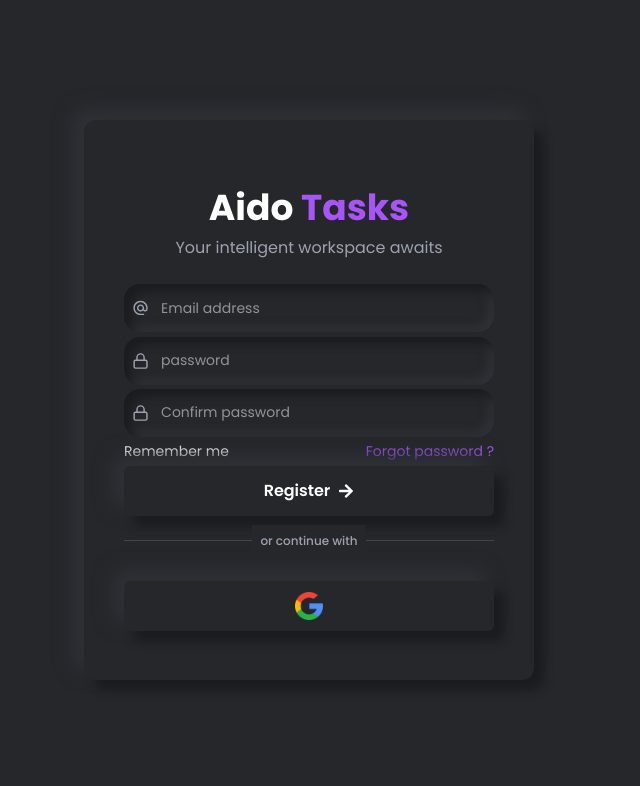
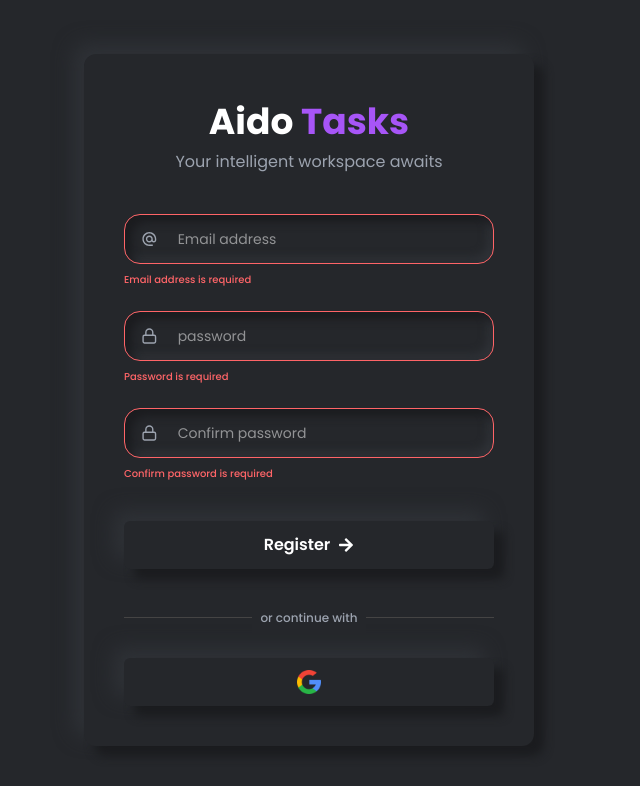
Before and after one commit to ajith-kanna/AIDO, a React (Vite) app in the folder client/: page / in a window 1280 px wide. Both pictures are taken after a click on the button "Register". Shown: the top 786 px of the page, without its empty margins (331-971 px from the left). Built offline with nearby package versions, Linux system fonts and the light colour scheme.

Commit message:
feat: implement login and registration functionality with validation

```diff
--- a/client/src/App.tsx
+++ b/client/src/App.tsx
@@ -5,6 +5,7 @@ function App() {
   return (
     <div className="font-primary">
       <Register />{" "}
+      {/* <Login/> */}
     </div>
   );
 }
--- a/client/src/auth/Login.tsx
+++ b/client/src/auth/Login.tsx
@@ -1,68 +1,106 @@
+import { Input } from "@/components/ui/input";
+import { MdOutlineAlternateEmail } from "react-icons/md";
+import { FaArrowRight } from "react-icons/fa";
+import googleImg from "../search.png"
+import { FiLock } from "react-icons/fi";
+import type { ChangeEvent } from "react";
+import Background from "./Background";
 import { useState } from "react";
-import {
-  signInWithPopup,
-  createUserWithEmailAndPassword,
-  sendEmailVerification,
-} from "firebase/auth";
-import { auth, google } from "./firebase";
+import { auth } from "./firebase";
+import { createUserWithEmailAndPassword, sendEmailVerification } from "firebase/auth";
+import { googleSignIn, validateEmail, validatePassword} from "@/common"
+
+type FieldData = { email: string, password: string ,emailError: string, passwordError: string}
 
 const Login = () => {
-  const [user, setUser] = useState<unknown>(null);
-  const [ep, setEp] = useState({ email: "", password: "" });
+  const [userData, setUserData] = useState<FieldData>({ email: "", password: "",emailError: "", passwordError: ""})
 
-  const handleClick = async () => {
+  const handleChange = (e: ChangeEvent<HTMLInputElement>) => {
+    const { name, value } = e.target;
+      setUserData((prev) => ({
+    ...prev,
+    [name]: value,
+    ...(name === "email" ? { emailError: "" } : {}),
+    ...(name === "password" ? { passwordError: "" } : {}),
+  }));
+  }
+
+  const handleSubmit = async () => {
+    if (!validateFields()) {
+      return
+    }
     try {
-      const result = await signInWithPopup(auth, google);
-      console.log(result);
-
-      setUser(result);
-    } catch (error) {
-      console.log(error.message);
-    }
-  };
-
-  async function loginWithEmail() {
-    try {
-      const result = await createUserWithEmailAndPassword(
-        auth,
-        ep.email,
-        ep.password,
-      );
-
-      await sendEmailVerification(result.user);
-      alert("verification mail sent");
-    } catch (error) {
-      alert(error.message);
+      const response = await createUserWithEmailAndPassword(auth, userData.email, userData.password)
+      await sendEmailVerification(response?.user)
+    } catch (error: unknown) {
+      if (error instanceof Error) {
+        alert(error.message);
+      }
     }
   }
-  function handleChange(e) {
-    e.preventDefault();
-    const { name, value } = e.target;
-    setEp((prev) => {
-      return { ...prev, [name]: value };
-    });
-  }
+
+const validateFields = (): boolean => {
+const emailError = validateEmail(userData.email);
+const passwordError = validatePassword(userData.password);
+  setUserData((prev) => ({
+    ...prev,
+    emailError,
+    passwordError,
+  }));
+  return !emailError && !passwordError;
+};
+
   return (
-    <div className="h-dvh flex justify-center items-center">
-      <button
-        className="px-2 py-1 rounded-md bg-white border border-blue-500 hover:border-green-500 hover:bg-white/50 hover:cursor-pointer  shadow-md "
-        onClick={handleClick}
-      >
-        Login with Google
-      </button>
-      <input
-        className="border"
-        name="email"
-        type="email"
-        onChange={handleChange}
-      />
-      <input
-        className="border"
-        name="password"
-        type="password"
-        onChange={handleChange}
-      />
-      <button onClick={loginWithEmail}>Submit</button>
+    <div className="h-dvh flex flex-row justify-center items-center text-white">
+      <Background />
+      <div className=" size-full rounded-xl h-fit md:w-[450px] p-10 bg-primary flex flex-col gap-10 shadow-[10px_10px_10px_#1b1c1f,_-10px_-10px_20px_#2f3237]">
+        <div className="flex flex-col justify-center items-center gap-2 ">
+          <div></div>
+          <h1 className="font-bold text-4xl">
+            Aido <span className="text-[#A755F7]">Tasks</span>{" "}
+          </h1>
+          <p className="text-[#9CA3AF]">Your intelligent workspace awaits</p>
+        </div>
+        <div className="flex flex-col gap-4">
+          <Input
+            name="email"
+            icon={<MdOutlineAlternateEmail size={18} color="#9CA3AF" />}
+            placeholder="Email address"
+            onChange={handleChange}
+            error={userData?.emailError}
+          />
+          <Input
+            name="password"
+            icon={<FiLock size={18} color="#9CA3AF" />}
+            placeholder="password"
+            onChange={handleChange}
+            error={userData?.passwordError}
+          />
+          <div className="flex flex-row justify-between text-sm">
+            <p>Remember me</p>
+            <button className="text-[#A755F7]">Forgot password ?</button>
+          </div>
+        </div>
+        <div className="flex flex-col gap-4 ">
+          <button onClick={handleSubmit} className="w-full h-[50px] flex flex-row justify-center items-center gap-2 font-semibold transition-all duration-300 ease-in-out rounded-md text-center hover:text-[#A755F7] active:shadow-[inset_7px_7px_10px_#1b1c1f,_inset_-5px_-5px_10px_#2f3237] shadow-[10px_10px_10px_#1b1c1f,_-10px_-10px_20px_#2f3237]">
+            Login <FaArrowRight size={16} />
+          </button>
+          <div className="w-full flex mb-4 mt-6 justify-center items-center">
+            <div className="h-[1px] w-full bg-[#454444]"></div>
+            <div className="text-[#9CA3AF] p-2 text-xs font-medium absolute bg-[#25272b]">
+              <p>or continue with</p>
+            </div>
+          </div>
+          <div className="flex gap-4">
+            <button onClick={googleSignIn} className="flex-1 w-full h-12 p-3 flex flex-row justify-center items-center gap-2 font-semibold transition-all duration-300 ease-in-out rounded-md text-center hover:text-[#A755F7] active:shadow-[inset_7px_7px_10px_#1b1c1f,_inset_-5px_-5px_10px_#2f3237] shadow-[10px_10px_10px_#1b1c1f,_-10px_-10px_20px_#2f3237]">
+              <img src={googleImg} alt="google icon" className="h-full" />
+            </button>
+            <button onClick={googleSignIn} className="flex-1 w-full h-12 flex flex-row justify-center items-center gap-2 font-semibold transition-all duration-300 ease-in-out rounded-md text-center hover:text-[#A755F7] active:shadow-[inset_7px_7px_10px_#1b1c1f,_inset_-5px_-5px_10px_#2f3237] shadow-[10px_10px_10px_#1b1c1f,_-10px_-10px_20px_#2f3237]">
+              Create Account
+            </button>
+          </div>
+        </div>
+      </div>
     </div>
   );
 };
--- a/client/src/auth/Register.tsx
+++ b/client/src/auth/Register.tsx
@@ -1,53 +1,107 @@
 import { Input } from "@/components/ui/input";
 import { MdOutlineAlternateEmail } from "react-icons/md";
 import { FaArrowRight } from "react-icons/fa";
-import google from "../search.png"
 import { FiLock } from "react-icons/fi";
+import type { ChangeEvent } from "react";
+import Background from "./Background";
+import { useState } from "react";
+import { auth } from "./firebase";
+import { createUserWithEmailAndPassword, sendEmailVerification } from "firebase/auth";
+import { googleSignIn, validateEmail, validatePassword } from "@/common";
+import googleImg from "../search.png"
 
-import Background from "./Background";
+type USER = {email:string,password:string,confirmPassword:string,emailError: string, passwordError: string,confirmPasswordError:string}
+
 const Register = () => {
+const [userData, setUserData] = useState<USER>({email:"",password:"",confirmPassword:"",emailError: "", passwordError: "",confirmPasswordError:""})
+
+const handleChange = (e: ChangeEvent<HTMLInputElement>) => {
+  const {name,value} = e.target;
+  setUserData((prev) => ({
+    ...prev,
+    [name]: value,
+    ...(name === "email" ? { emailError: "" } : {}),
+    ...(name === "password" ? { passwordError: "" } : {}),
+    ...(name === "confirmPassword" ? { confirmPasswordError: "" } : {}),
+  }));
+}
+
+const handleSubmit = async () => {
+    if (!validateFields()) {
+      return
+    }
+  try {
+    const response = await createUserWithEmailAndPassword(auth,userData.email,userData.password)
+    if(response){
+      await sendEmailVerification(response?.user)
+    }
+    console.log(response);
+  } catch (error:any) {
+    alert(error?.message)
+  }
+}
+
+const validateFields = (): boolean => {
+const emailError = validateEmail(userData.email);
+const passwordError = validatePassword(userData.password);
+const confirmPasswordError = validatePassword(userData.confirmPassword,"Confirm password");
+
+  setUserData((prev) => ({
+    ...prev,
+    emailError,
+    passwordError,
+    confirmPasswordError,
+  }));
+
+  return !emailError && !passwordError && !confirmPasswordError;
+};
+
   return (
     <div className="h-dvh flex flex-row justify-center items-center text-white">
       <Background />
-      <div className=" size-full rounded-xl md:h-[70%] md:w-[450px] p-10 bg-primary shadow-[10px_10px_10px_#1b1c1f,_-10px_-10px_20px_#2f3237]">
-        <div className="h-[25%] flex flex-col justify-center items-center gap-2 ">
+      <div className=" size-full rounded-xl h-fit md:w-[450px] p-10 bg-primary flex flex-col gap-10 shadow-[10px_10px_10px_#1b1c1f,_-10px_-10px_20px_#2f3237]">
+        <div className="flex flex-col justify-center items-center gap-2 ">
           <div></div>
           <h1 className="font-bold text-4xl">
             Aido <span className="text-[#A755F7]">Tasks</span>{" "}
           </h1>
           <p className="text-[#9CA3AF]">Your intelligent workspace awaits</p>
         </div>
-        <div className="h-[50%]  flex flex-col justify-evenly">
+        <div className="flex flex-col gap-6">
           <Input
+          name="email"
           icon={<MdOutlineAlternateEmail size={18} color="#9CA3AF" />}
           placeholder="Email address"
+          onChange={handleChange}
+          error={userData?.emailError}
           />
-
           <Input
+          name="password"
           icon={<FiLock size={18} color="#9CA3AF" />}
           placeholder="password"
+          onChange={handleChange}
+          error={userData?.passwordError}
           />
           <Input
+          name="confirmPassword"
             icon={<FiLock size={18} color="#9CA3AF" />}
             placeholder="Confirm password"
+            onChange={handleChange}
+            error={userData?.confirmPasswordError}
           />
-          <div className="flex flex-row justify-between text-sm">
-            <p>Remember me</p>
-            <button className="text-[#A755F7]">Forgot password ?</button>
         </div>
-          <button className="w-full h-[50px] flex flex-row justify-center items-center gap-2 font-semibold transition-all duration-300 ease-in-out rounded-md text-center hover:text-[#A755F7] active:shadow-[inset_7px_7px_10px_#1b1c1f,_inset_-5px_-5px_10px_#2f3237] shadow-[10px_10px_10px_#1b1c1f,_-10px_-10px_20px_#2f3237]">
+        <div className="flex flex-col gap-6">
+          <button onClick={handleSubmit} className="w-full h-12 flex flex-row justify-center items-center gap-2 font-semibold transition-all duration-300 ease-in-out rounded-md text-center hover:text-[#A755F7] active:shadow-[inset_7px_7px_10px_#1b1c1f,_inset_-5px_-5px_10px_#2f3237] shadow-[10px_10px_10px_#1b1c1f,_-10px_-10px_20px_#2f3237]">
             Register <FaArrowRight size={16} />
           </button>
-        </div>
-        <div className="h-[20%] mt-5 flex flex-col  ">
-          <div className="w-full flex flex-row  justify-center items-center">
+            <div className="w-full flex mb-4 mt-6 justify-center items-center">
             <div className="h-[1px] w-full bg-[#454444]"></div>
             <div className="text-[#9CA3AF] p-2 text-xs font-medium absolute bg-[#25272b]">
               <p>or continue with</p>
             </div>
           </div>
-          <button className="w-full h-[50px] mt-10 flex flex-row justify-center items-center gap-2 font-semibold transition-all duration-300 ease-in-out rounded-md text-center hover:text-[#A755F7] active:shadow-[inset_7px_7px_10px_#1b1c1f,_inset_-5px_-5px_10px_#2f3237] shadow-[10px_10px_10px_#1b1c1f,_-10px_-10px_20px_#2f3237]">
-            <img src={google} alt="google icon" className="h-7" />
+              <button onClick={googleSignIn} className="w-full h-12 p-3 flex flex-row justify-center items-center gap-2 font-semibold transition-all duration-300 ease-in-out rounded-md text-center hover:text-[#A755F7] active:shadow-[inset_7px_7px_10px_#1b1c1f,_inset_-5px_-5px_10px_#2f3237] shadow-[10px_10px_10px_#1b1c1f,_-10px_-10px_20px_#2f3237]">
+              <img src={googleImg} alt="google icon" className="h-full" />
             </button>
         </div>
       </div>
--- /dev/null
+++ b/client/src/common.ts
@@ -0,0 +1,27 @@
+import { auth, google } from "@/auth/firebase";
+import { signInWithPopup } from "firebase/auth";
+
+export const emailRegex = /^[^\s@]+@[^\s@]+\.[^\s@]+$/
+export const passwordRegex = /^(?=.*[A-Z])(?=.*[a-z])(?=.*\d)(?=.*[^A-Za-z0-9]).{6,}$/
+
+export const validateEmail = (email: string,key = "Email address") => {
+  if (!email) return `${key} is required`;
+  if (!emailRegex.test(email)) return `${key} is invalid`;
+  return "";
+};
+
+export const validatePassword = (password: string,key = "Password") => {
+  if (!password) return `${key} is required`;
+  if (!passwordRegex.test(password)) return `${key}: 6+ chars, Aa1@`;
+  return "";
+};
+
+export const googleSignIn = async () => {
+    try {
+      const response = await signInWithPopup(auth, google)
+    } catch (error: unknown) {
+      if (error instanceof Error) {
+        alert(error.message);
+      }
+    }
+  }
--- a/client/src/components/dashboard/Dashboard.tsx
+++ b/client/src/components/dashboard/Dashboard.tsx
@@ -8,8 +8,6 @@ const Dashboard = () => {
     <main className="relative flex min-h-dvh flex-col items-center gap-5 overflow-hidden bg-primary p-4 text-white sm:p-8">
       <div className="pointer-events-none absolute -left-32 -top-32 size-96 rounded-full bg-white/[0.025] blur-3xl" />
       <div className="pointer-events-none absolute -bottom-40 -right-32 size-96 rounded-full bg-black/10 blur-3xl" />
-
-
       <section className="z-10 size-full max-w-7xl rounded-[2rem] border border-white/5 bg-primary/80 p-5 shadow-[10px_10px_20px_#1b1c1f,_-8px_-8px_18px_#2f3237] backdrop-blur sm:p-8">
 
       </section>
--- a/client/src/components/ui/input.tsx
+++ b/client/src/components/ui/input.tsx
@@ -2,30 +2,33 @@ import * as React from "react";
 
 import { cn } from "@/lib/utils";
 
-type Input = {
-  className?: string;
-  type?: string;
-  icon?: React.ReactElement;
-  placeholder?:string;
+type InputProps = React.ComponentProps<"input"> & {
+  icon?: React.ReactNode;
+  error?: string;
 };
 
-function Input({ className, type, icon, placeholder, ...props }: Input) {
+function Input({ className, type, icon, error, ...props }: InputProps) {
   return (
-    <div className="rounded-2xl flex flex-row items-center pl-2 shadow-[inset_7px_7px_10px_#1b1c1f,_inset_-5px_-5px_10px_#2f3237]">
+    <div className="flex flex-col gap-2">
+      <div className={`rounded-2xl flex gap-2 items-center pl-4 shadow-[inset_7px_7px_10px_#1b1c1f,_inset_-5px_-5px_10px_#2f3237] ${error && "border border-red-400"}`}>
         {icon}
         <input
           type={type}
           data-slot="input"
-        placeholder={placeholder}
           className={cn(
             "h-12 w-full min-w-0 rounded-2xl bg-transparent px-3 py-1 text-base  transition-[color,box-shadow] outline-none selection:bg-primary selection:text-primary-foreground file:inline-flex file:h-7 file:border-0 file:bg-transparent file:text-sm file:font-medium file:text-foreground placeholder:text-muted-foreground disabled:pointer-events-none disabled:cursor-not-allowed disabled:opacity-50 md:text-sm dark:bg-input/30",
             // "focus-visible:border-ring focus-visible:ring-[3px] focus-visible:ring-ring/50",
+            "selection:bg-[#A755F7] selection:text-white",
             "aria-invalid:border-destructive aria-invalid:ring-destructive/20 dark:aria-invalid:ring-destructive/40",
             className,
           )}
           {...props}
         />
       </div>
+      {error &&
+        <p className="text-[10px] 2xl:text-xs text-red-400 font-medium">{error}</p>
+      }
+    </div>
   );
 }
 
```
Also changed, not shown: client/src/router.ts (added), 1 other file (tests, documents, lock files or other folders). Lines whose indentation alone changed are shown as unchanged.
